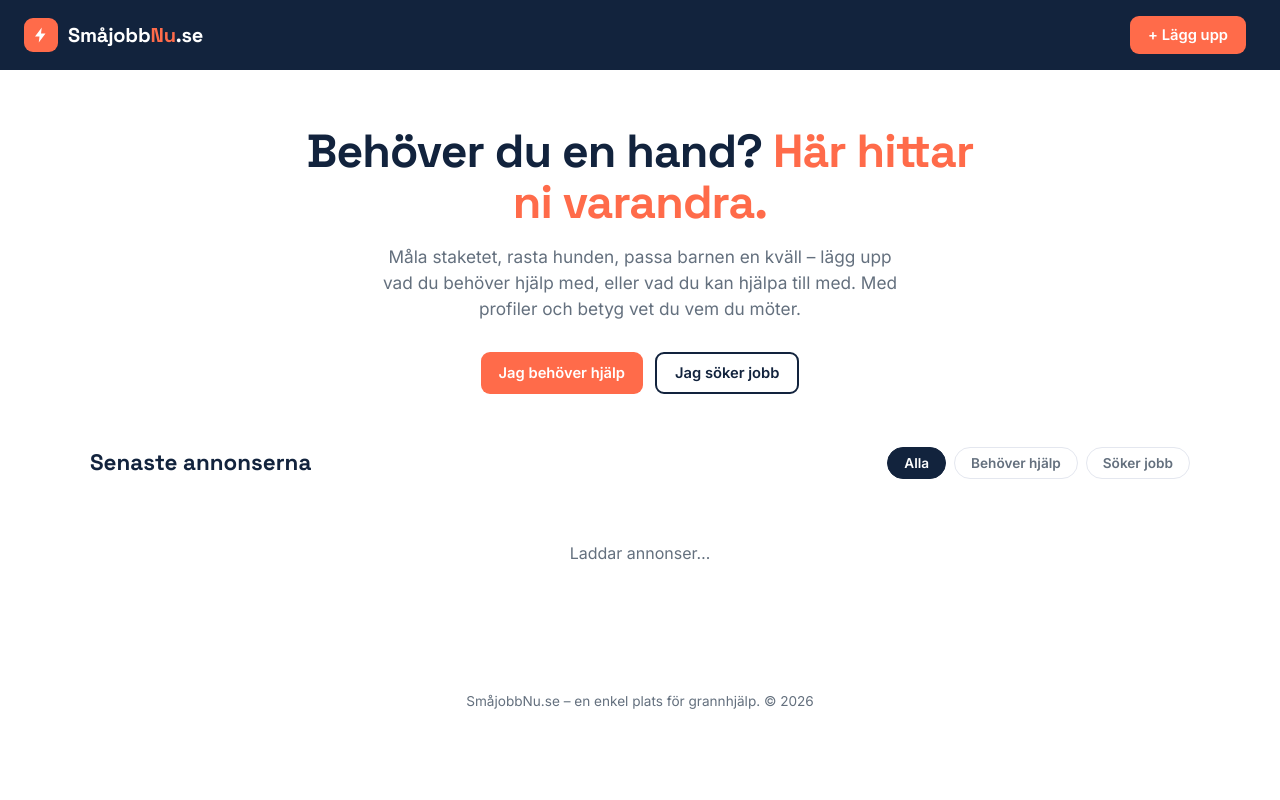
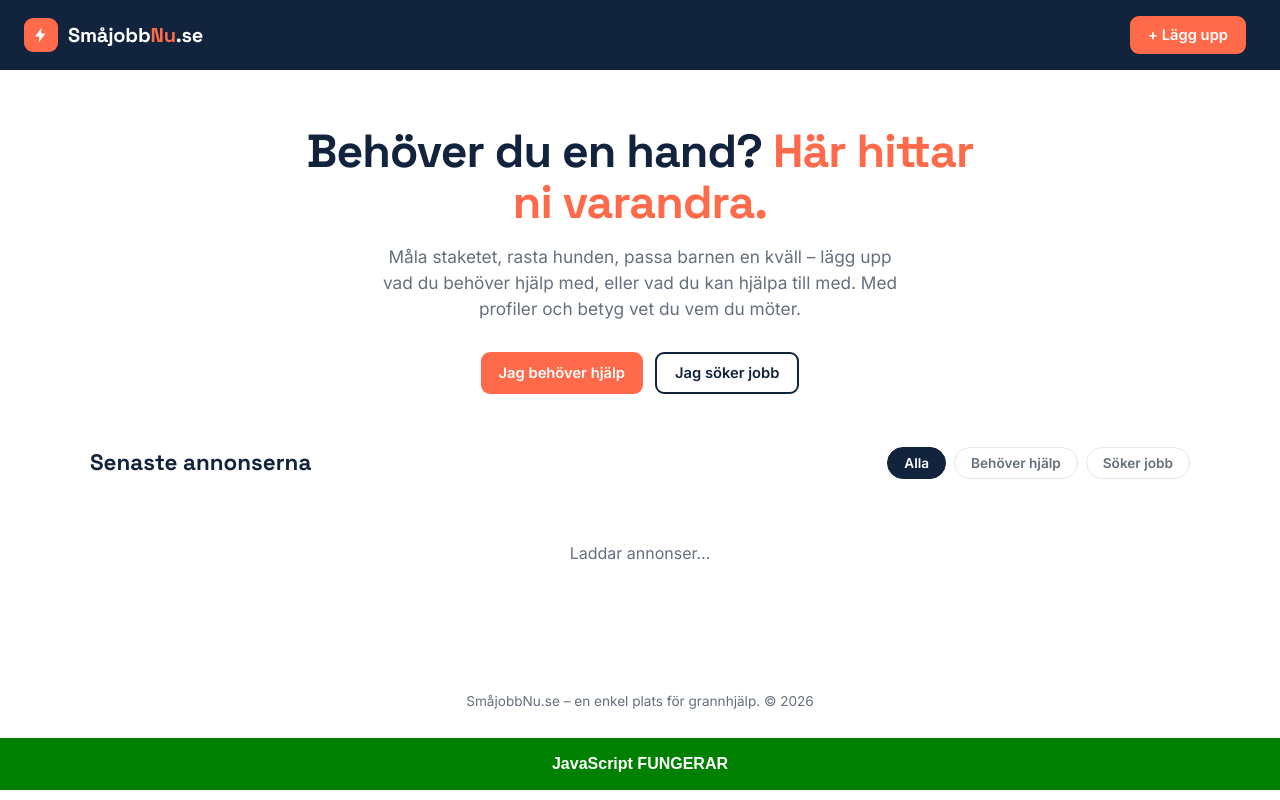
Before and after one commit to ilyanbarnbytt/Sm-jobbNu.se, a plain HTML site: page index.html in a window 1280 px wide. Drawn offline with nearby package versions, Linux system fonts and the light colour scheme.

Commit message:
Lägg till JavaScript-testindiktor precis före </body>-taggen

```diff
--- a/index.html
+++ b/index.html
@@ -625,5 +625,11 @@
     });
   }
 </script>
+
+<div id="jstest" style="background:red;color:white;padding:14px;text-align:center;font-family:sans-serif;font-weight:bold;">JavaScript har INTE laddat</div>
+<script>
+  document.getElementById('jstest').textContent = 'JavaScript FUNGERAR';
+  document.getElementById('jstest').style.background = 'green';
+</script>
 </body>
 </html>
```
